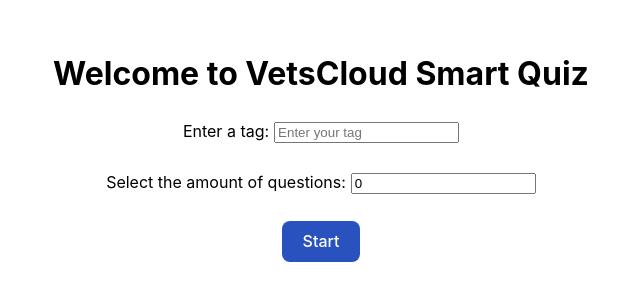
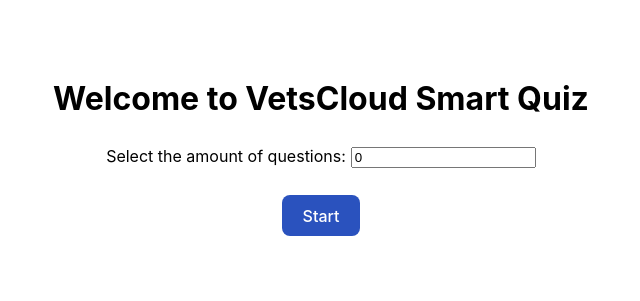
Before and after one commit to UQ-eLIPSE/crucible-components, a Vue app: page / in a window 1280 px wide. Shown: the part 255-556 px from the top of the page, without its empty margins (319-959 px from the left). Built offline with nearby package versions, Linux system fonts and the light colour scheme.

Commit message:
Removed tags

```diff
--- a/src/App.vue
+++ b/src/App.vue
@@ -5,8 +5,8 @@
 import { getQuestionsByTagAndLimit } from "./components/QuestionStore";
 const quizQuestions = ref();
 
-const handleStartQuiz = (questionAmount: number, tags?: string[]) => {
-  quizQuestions.value = getQuestionsByTagAndLimit(questionAmount, tags);
+const handleStartQuiz = (questionAmount: number) => {
+  quizQuestions.value = getQuestionsByTagAndLimit(questionAmount);
 };
 </script>
 
--- a/src/components/MCQ/MCQQuiz.vue
+++ b/src/components/MCQ/MCQQuiz.vue
@@ -1,5 +1,4 @@
 <template>
-  <div>MCQ Quiz</div>
   <MCQQuestion
     v-if="currentQuestion"
     :statement="currentQuestion.statement"
--- a/src/components/QuestionStore.ts
+++ b/src/components/QuestionStore.ts
@@ -1,16 +1,7 @@
-import { MCQuestion } from "@/types/MCQ";
 import { getAllQuestions } from "./DataAccessLayer";
 
-export const getQuestionsByTagAndLimit = (count: number, tags?: string[]) => {
+export const getQuestionsByTagAndLimit = (count: number) => {
   const allQuestions = getAllQuestions();
-  const quizQuestions = tags
-    ? allQuestions
-        .filter(
-          (question) =>
-            question.tags && tags.some((tag) => question.tags?.includes(tag)),
-        )
-        .slice(0, count)
-    : allQuestions.slice(0, count);
-
-  return quizQuestions as MCQuestion[];
+  const shuffled = allQuestions.sort(() => 0.5 - Math.random());
+  return shuffled.slice(0, count);
 };
--- a/src/components/StartPage.vue
+++ b/src/components/StartPage.vue
@@ -2,17 +2,7 @@
   <div>
     <h1>Welcome to VetsCloud Smart Quiz</h1>
     <div>
-      <label for="question-amount">Enter a tag:</label>
-      <input
-        id="question-tag"
-        v-model="tags"
-        type="text"
-        name="tags"
-        placeholder="Enter your tag"
-      />
-    </div>
-    <div>
-      <label for="question-amount"> Select the amount of questions:</label>
+      <label for="question-amount">Select the amount of questions:</label>
       <input
         id="question-amount"
         v-model.number="questionAmount"
@@ -28,13 +18,10 @@
 <script setup lang="ts">
 import { ref } from "vue";
 const questionAmount = ref<number>(0);
-const tags = ref<string | null>(null);
 const emit = defineEmits(["start-quiz"]);
 
-const getTags = () => tags.value && tags.value.split(" ");
-
 const startQuiz = () => {
-  emit("start-quiz", questionAmount.value, getTags());
+  emit("start-quiz", questionAmount.value);
 };
 </script>
 
```
Also changed, not shown: 2 other files (tests, documents, lock files or other folders).
